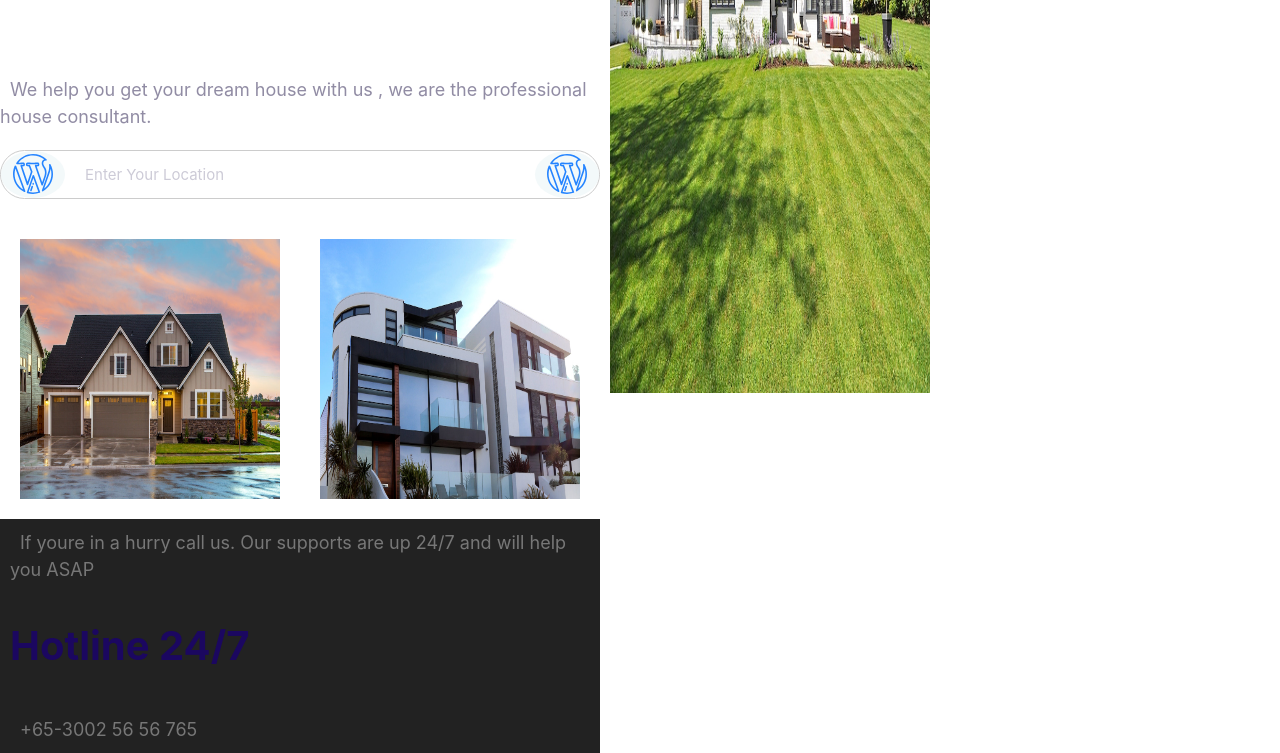
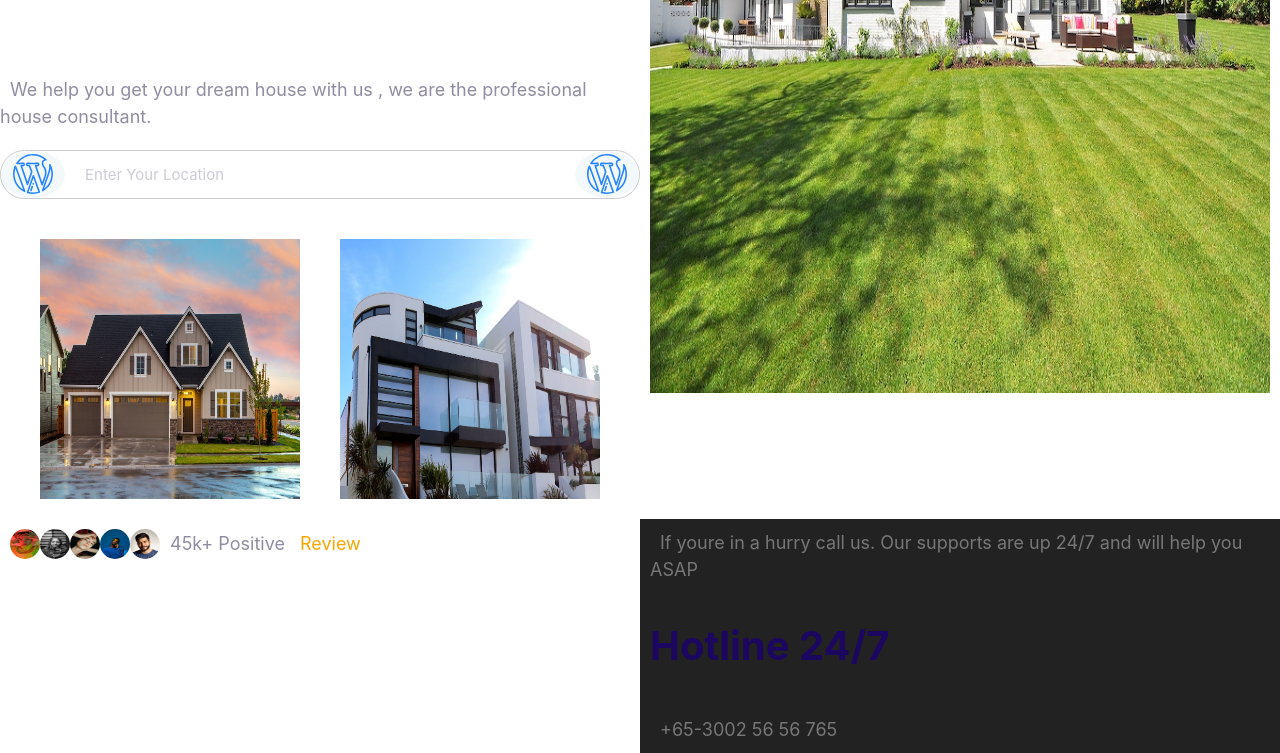
Before and after one commit to mykfrost/realestate, a plain HTML site: page playground.html in a window 1280 px wide. Shown: the part 479-1232 px from the top of the page. Drawn offline with Linux system fonts and the light colour scheme.

Commit message:
playground code update grids

```diff
--- a/playground.html
+++ b/playground.html
@@ -25,7 +25,7 @@
         </ul>
       </svg>
     </nav>
-    <div class="grid grid--1x2 grid--1x3">
+    <div class="grid grid--1x2">
       <section>
         <div class="container">
           <h1>Find your way home as you want</h1>
```
